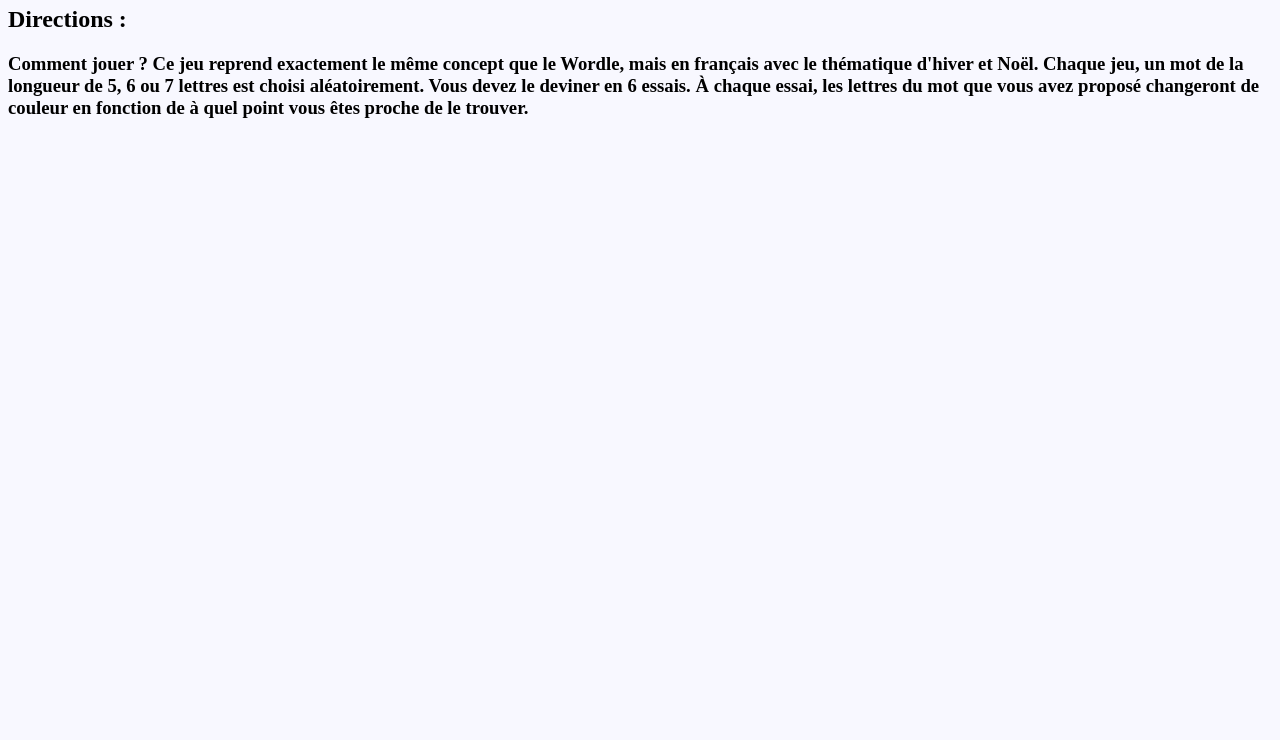
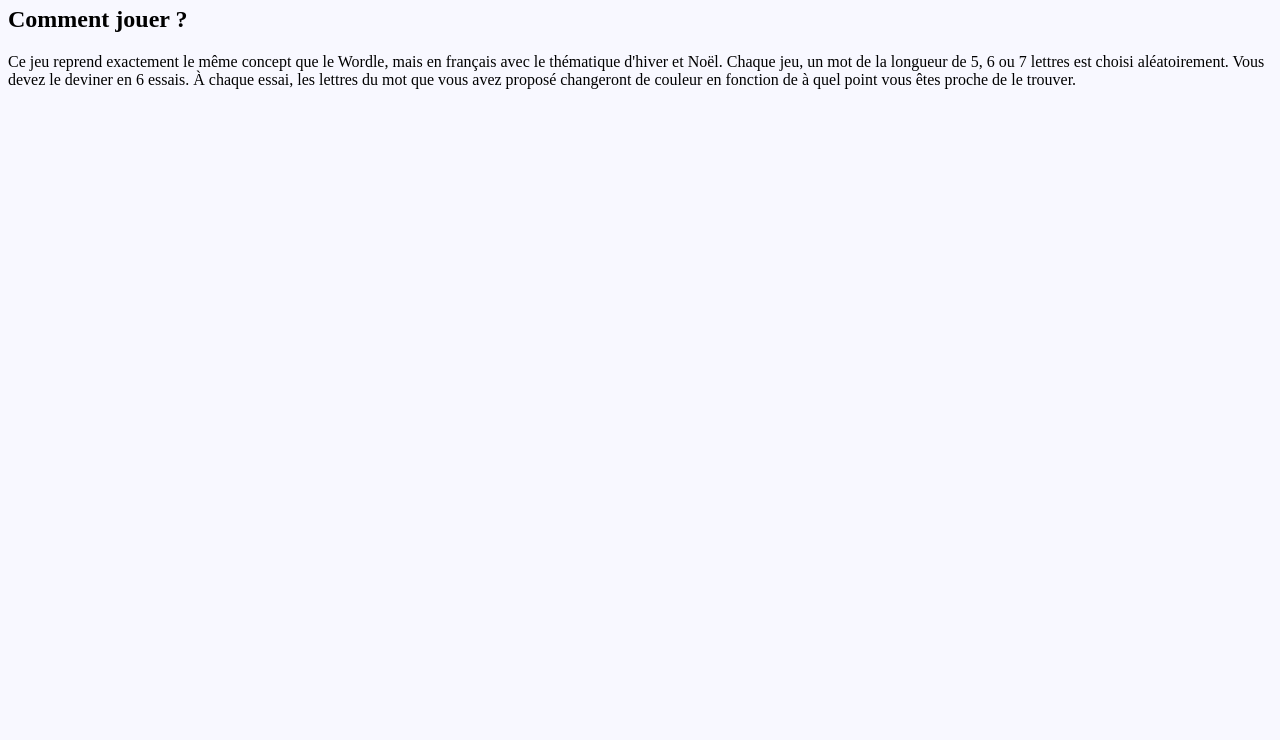
Before and after one commit to LesMotsDuPereNoel/LesMotsDuPereNoel.github.io, a plain HTML site: page index.html in a window 1280 px wide. Shown: the part 60-800 px from the top of the page. Drawn offline with Linux system fonts and the light colour scheme.

Commit message:
Update index.html

```diff
--- a/index.html
+++ b/index.html
@@ -4,12 +4,10 @@
     </head>
     <body style="background-color:  #F8F8FF;">
     <center><h1>Les mots du Père Noël</h1></center>
-    <h2>Directions :</h2>
-    <h3>Comment jouer ?
-Ce jeu reprend exactement le même concept que le Wordle, mais en français avec le thématique d'hiver et Noël.
-Chaque jeu, un mot de la longueur de 5, 6 ou 7 lettres est choisi aléatoirement. Vous devez le deviner en 6 essais.
-À chaque essai, les lettres du mot que vous avez proposé changeront de couleur en fonction de à quel point vous êtes proche de le trouver.
-</h3>
+    <!-- Directions du jeu-->
+    <h2>Comment jouer ?</h2>
+    <p>Ce jeu reprend exactement le même concept que le Wordle, mais en français avec le thématique d'hiver et Noël. Chaque jeu, un mot de la longueur de 5, 6 ou 7 lettres est choisi aléatoirement.
+        Vous devez le deviner en 6 essais. À chaque essai, les lettres du mot que vous avez proposé changeront de couleur en fonction de à quel point vous êtes proche de le trouver.</p>
     </body>
 </html>
-<!-- Auteur : Richard Théberge-->
+<!-- Auteur : Richard Théberge, Emilio Bosi et Christopher Bissonnette-->
```
